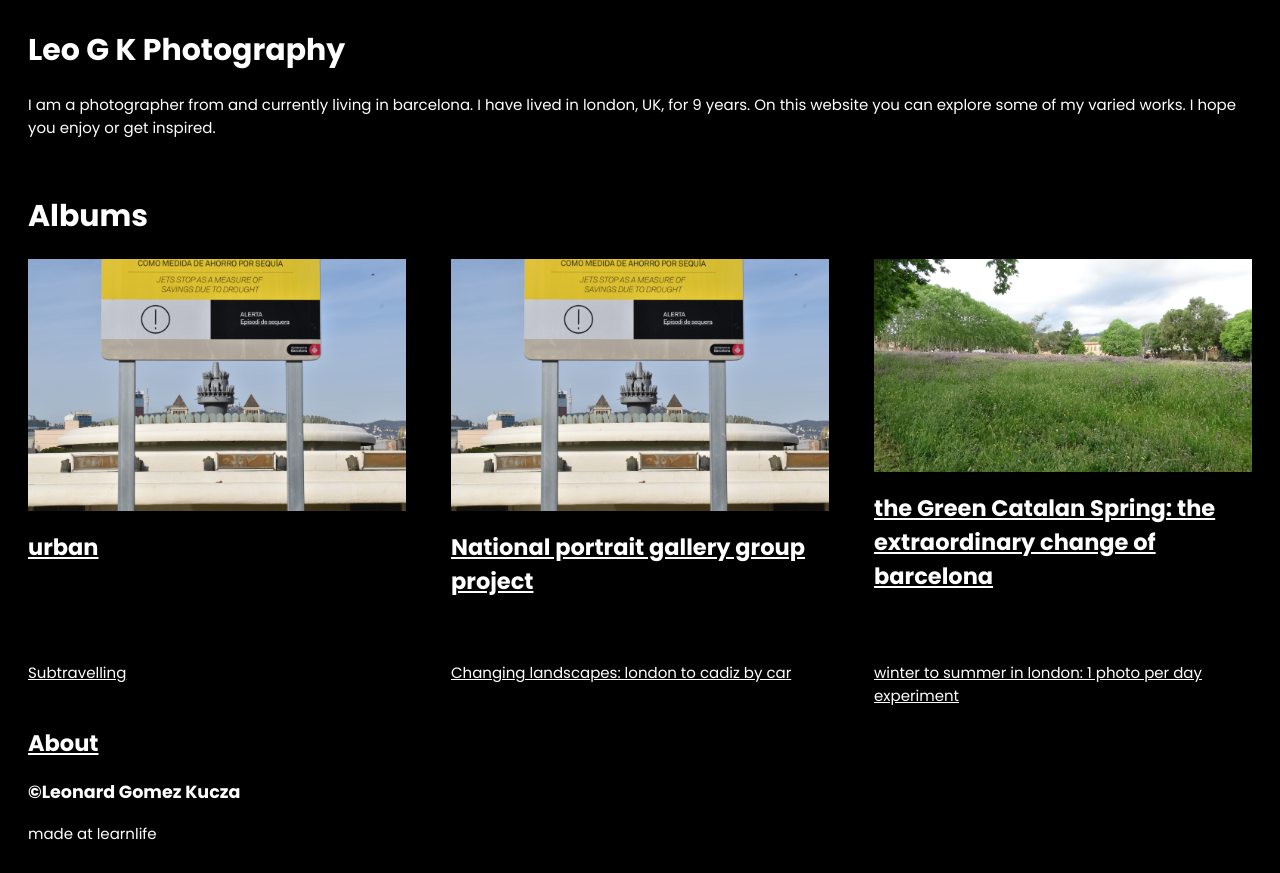
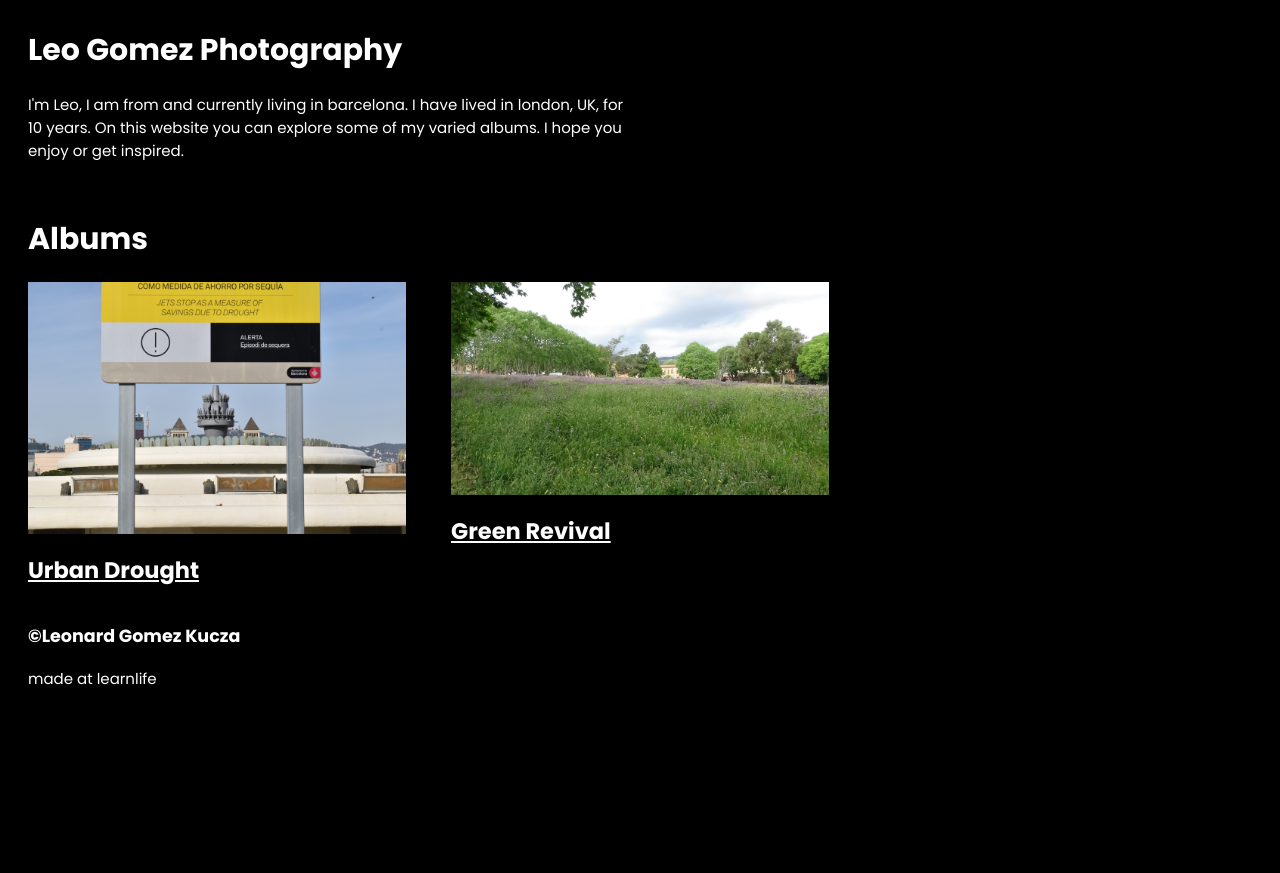
Before and after one commit to leolearnlife/photography-website, a plain HTML site: page index.html in a window 1280 px wide. After the commit the page ends 800 px from the top, so only its background shows below. Drawn offline with Linux system fonts and the light colour scheme.

Commit message:
Add files via upload

```diff
--- a/index.html
+++ b/index.html
@@ -7,9 +7,9 @@
 </head>
 <body>
  <header>
-     <h1>Leo G K Photography</h1>
-     <nav>I am a photographer from and currently living in barcelona. I have lived in london, UK, for 9 years.
-        On this website you can explore some of my varied works. I hope you enjoy or get inspired.
+     <h1>Leo Gomez Photography</h1>
+     <nav class="intro">I'm Leo, I am from and currently living in barcelona. I have lived in london, UK, for 10 years.
+        On this website you can explore some of my varied albums. I hope you enjoy or get inspired.
      </nav>
  </header>
  <main>
@@ -18,36 +18,29 @@
      <article>
         <a href="urban.html">
             <img src="medias/pic7.jpg" alt="image unavailable">
-            <h2>urban</h2>
-        </a>
-    </article>
-
-      <article>
-        <a href="">
-            <img src="medias/pic7.jpg" alt="image unavailable">
-            <h2>National portrait gallery group project</h2>
+            <h2>Urban Drought</h2>
         </a>
     </article>
 
       <article>
         <a href="spring.html">
             <img src="medias/DSC03255.jpg" alt="image unavailable">
-            <h2>the Green Catalan Spring: the extraordinary change of barcelona</h2>
+            <h2>Green Revival</h2>
 
             </a>
       </article>
 
-      <article><a href="">Subtravelling</a></article>
-      <article><a href="">Changing landscapes: london to cadiz by car</a></article>
-      <article><a href="">winter to summer in london: 1 photo per day experiment</a></article>
+      <!-- <article><a href="">Subtravelling</a></article> -->
+      <!-- <article><a href="">Changing landscapes: london to cadiz by car</a></article> -->
+      <!-- <article><a href="">winter to summer in london: 1 photo per day experiment</a></article> -->
     </section>
  </main>
  <footer>
-    <article>
+    <!-- <article>
         <a href="">
             <h2>About</h2>
         </a>
-    </article>
+    </article> -->
     <h3>
 ©Leonard Gomez Kucza
     </h3>
```
Also changed, not shown: spring.html (+5 -0 lines).
